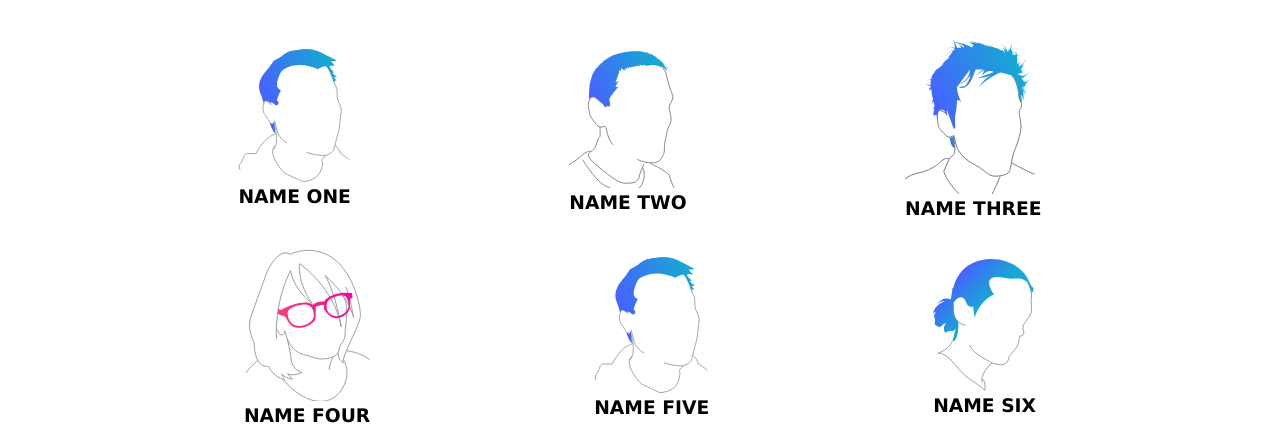
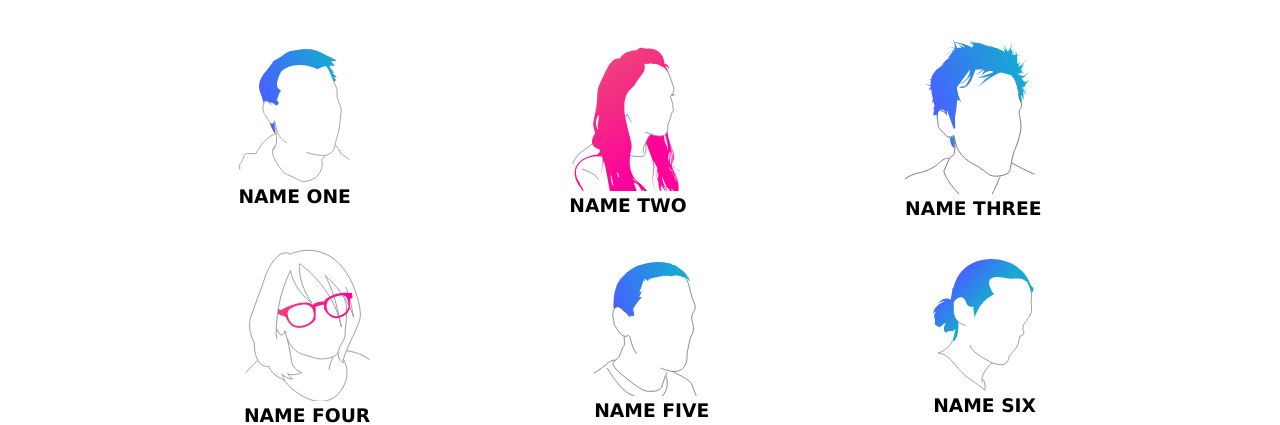
Before and after one commit to eonyedikachi/digital-marketing-tool, a plain HTML site: page about.html in a window 1280 px wide. Shown: the part 551-976 px from the top of the page. Drawn offline with Linux system fonts and the light colour scheme; a web font is replaced by a local one.

Commit message:
update placeholder picture

```diff
--- a/about.html
+++ b/about.html
@@ -77,7 +77,7 @@
         <h3>NAME ONE</h3>
       </div>
       <div class="image">
-        <img src="images/caricature2.svg" alt="placeholder 2" />
+        <img src="images/caricature1.svg" alt="placeholder 2" />
         <h3>NAME TWO</h3>
       </div>
       <div class="image">
@@ -92,7 +92,7 @@
         <h3>NAME FOUR</h3>
       </div>
       <div class="image">
-        <img src="images/caricature5.svg" alt="placeholder 5" />
+        <img src="images/caricature2.svg" alt="placeholder 5" />
         <h3>NAME FIVE</h3>
       </div>
       <div class="image">
```
